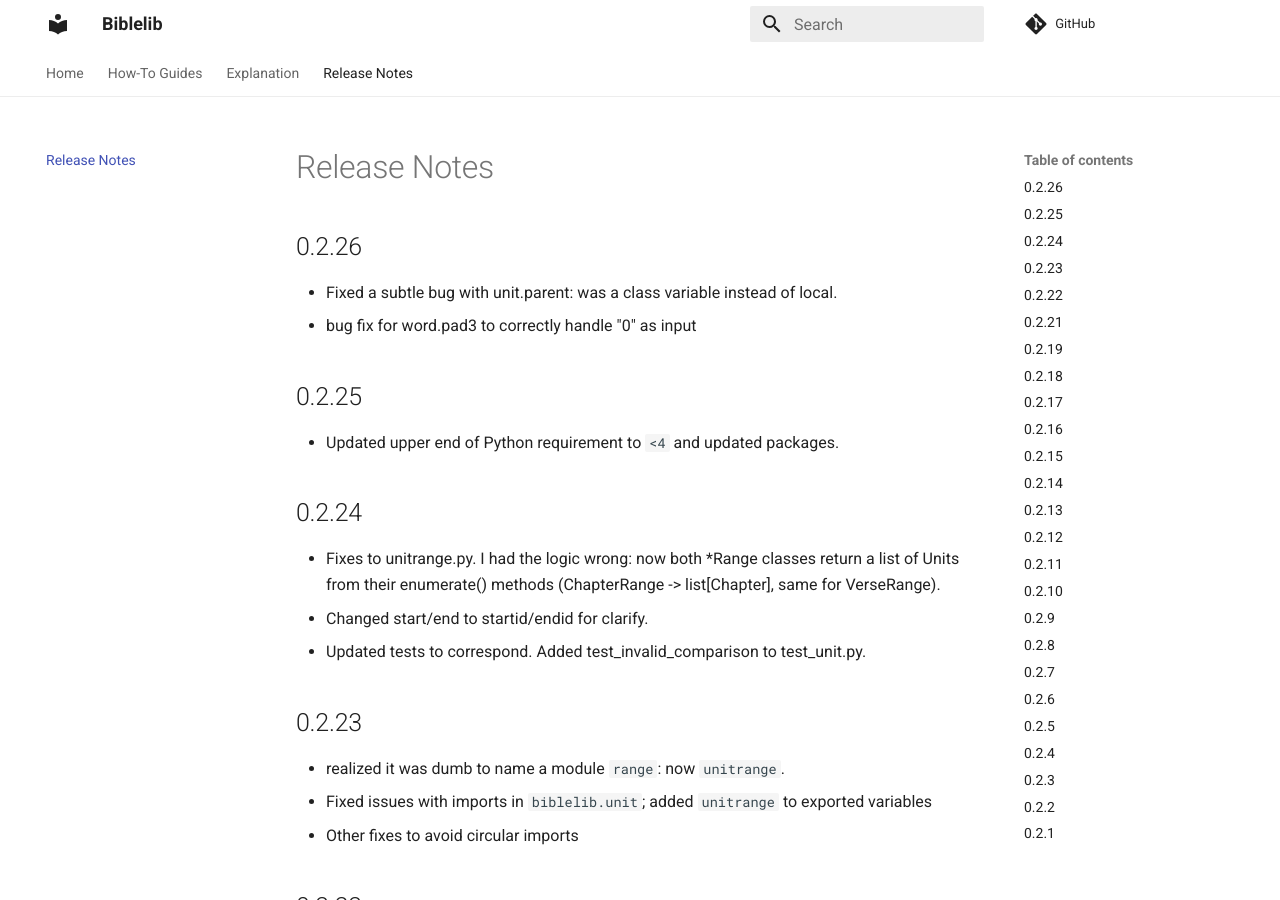
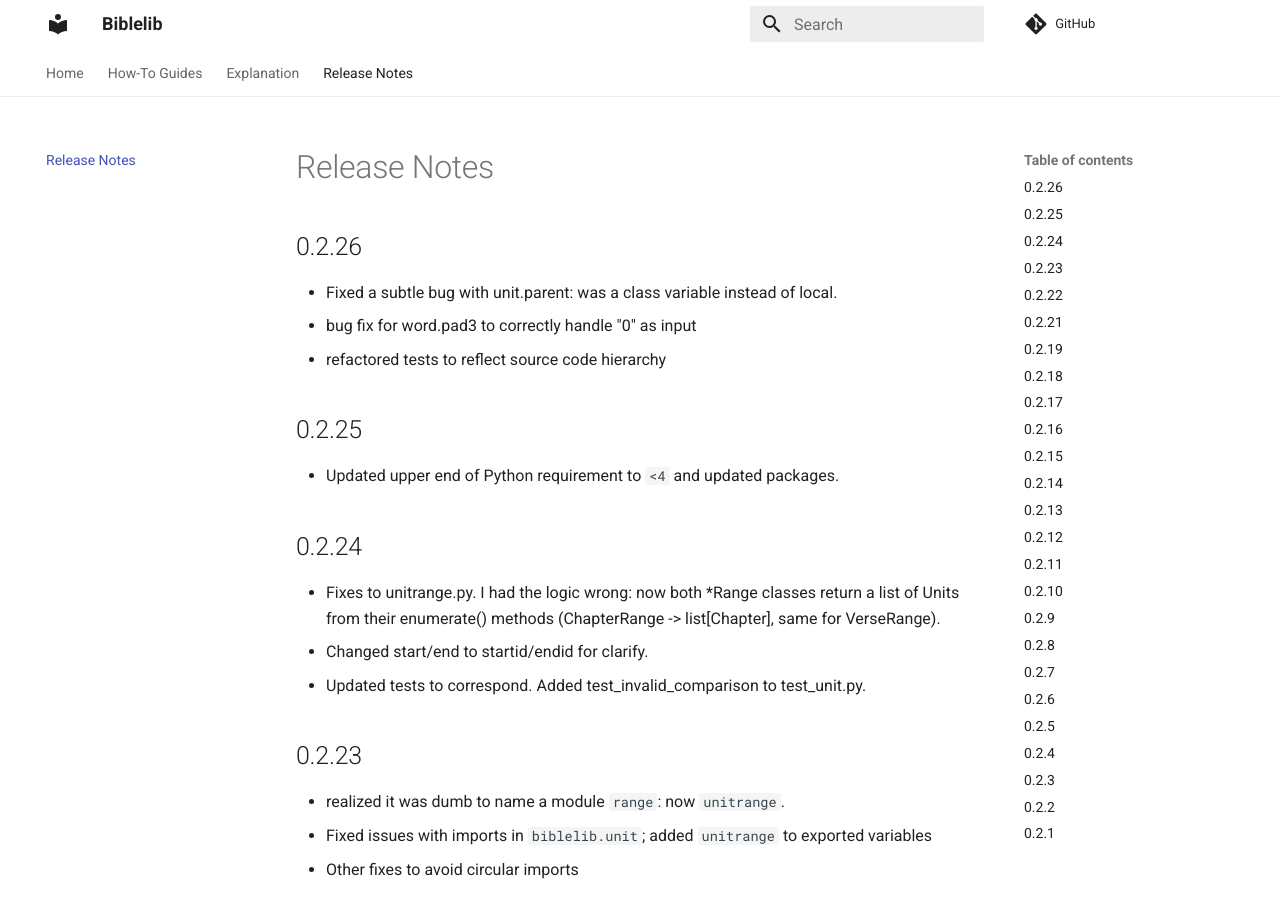
Before and after one commit to Clear-Bible/Biblelib, an MkDocs documentation site: the page built from docs/ReleaseNotes.md, in a window 1280 px wide and 900 px high. Built offline with MkDocs 1.6.1 and Material for MkDocs 9.7.7, drawn with Linux system fonts in a browser that asks for light colours; comment, search, counter and statistics services are not loaded.

```diff
--- a/docs/ReleaseNotes.md
+++ b/docs/ReleaseNotes.md
@@ -5,6 +5,7 @@
 - Fixed a subtle bug with unit.parent: was a class variable instead of
   local.
 - bug fix for word.pad3 to correctly handle "0" as input
+- refactored tests to reflect source code hierarchy
 
 ## 0.2.25
 
```
